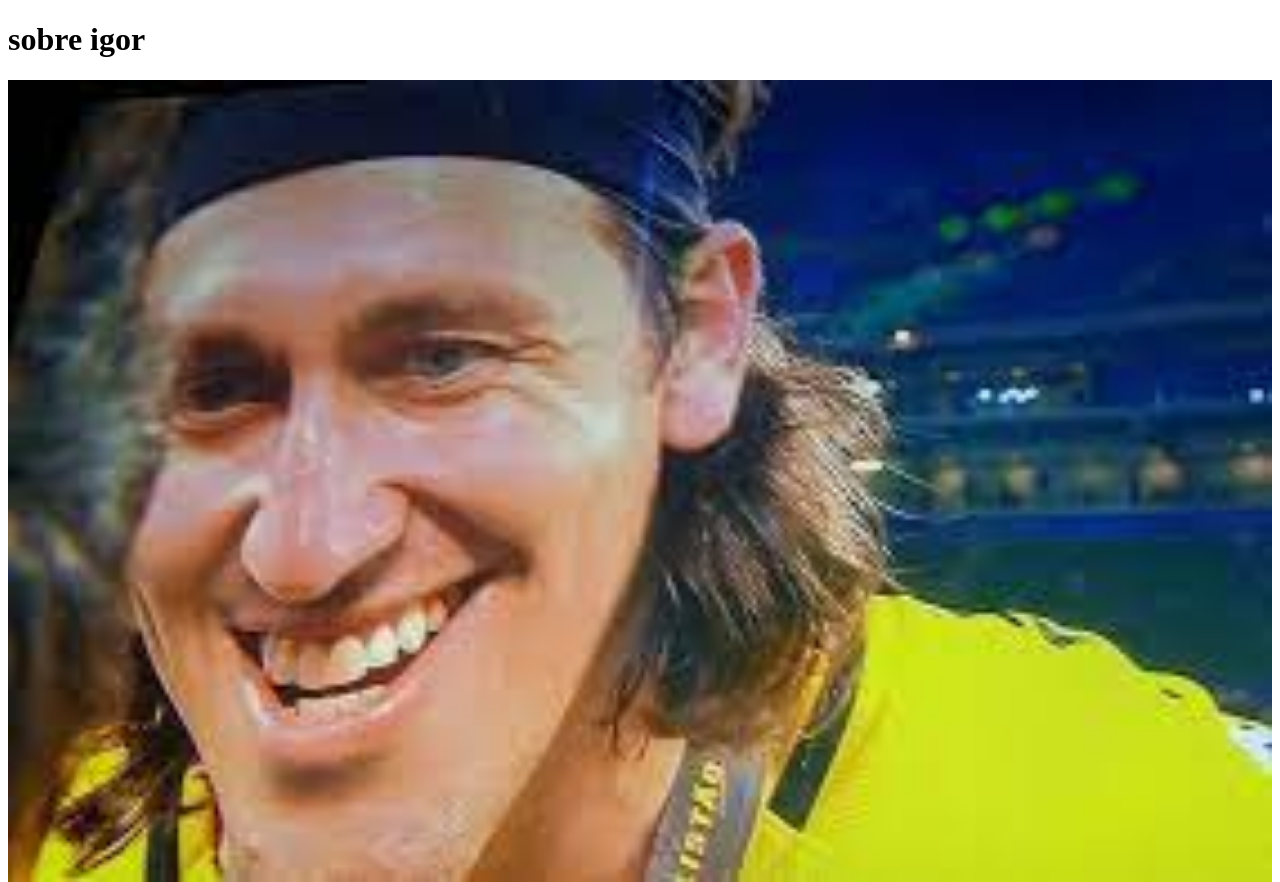
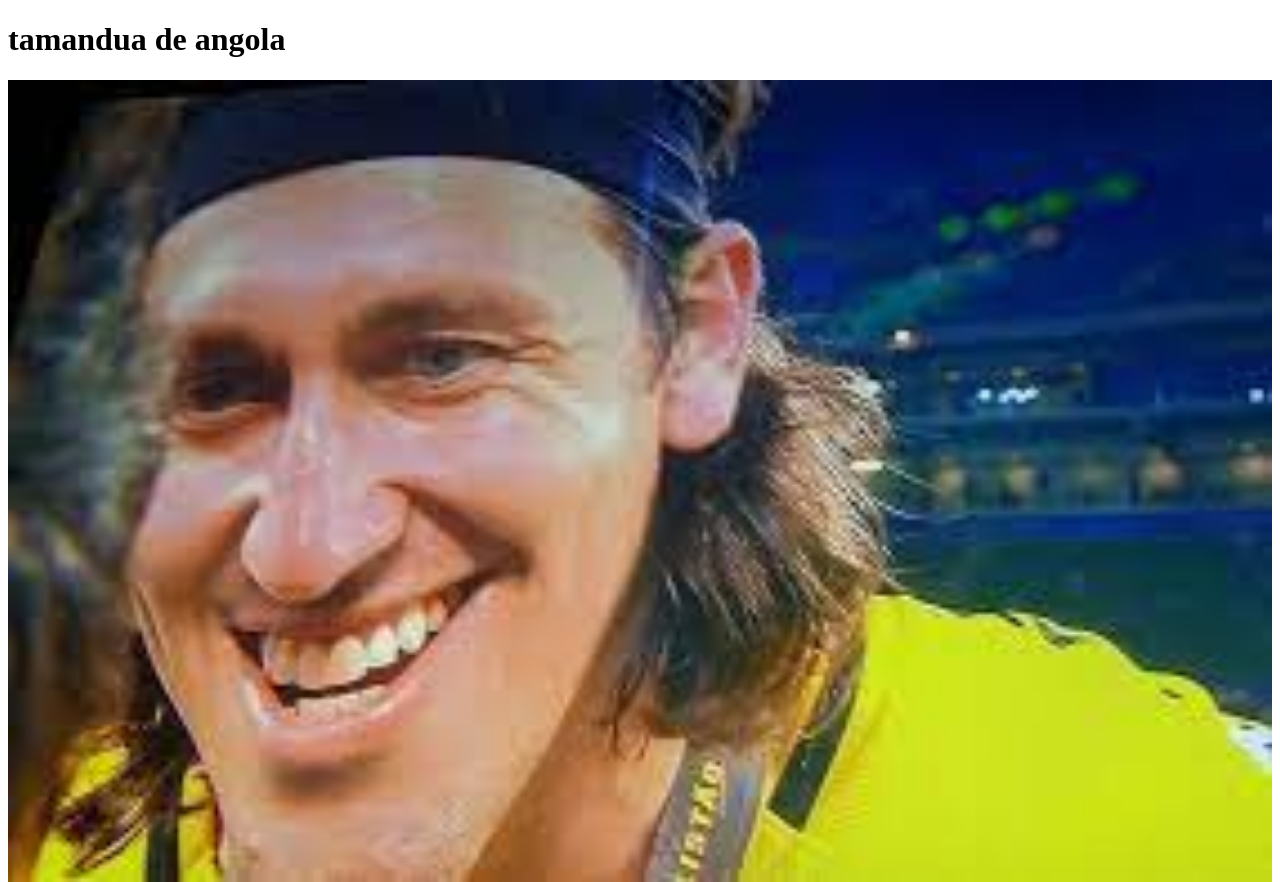
Before and after one commit to igormichazuluchen/aula1html, a plain HTML site: page index.html in a window 1280 px wide. Shown: the top 882 px of the page. Drawn offline with Linux system fonts and the light colour scheme.

Commit message:
kuuytbioluy

```diff
--- a/index.html
+++ b/index.html
@@ -2,13 +2,13 @@
 <html lang="pt-br">
     <head>
         <meta charset="UTF-8">
-        <title>tamdua de angola</title>
+        <title>sofa de zona</title>
         <link rel="stylesheet" href="style.css">
     </head>
 
     <body>
         <header>
-            <h1 class="arabio saudito">sobre igor</h1>
+            <h1 class="arabio saudito">tamandua de angola</h1>
         </header>
 
         <img id="banner" src="cassio.jpeg">
```
